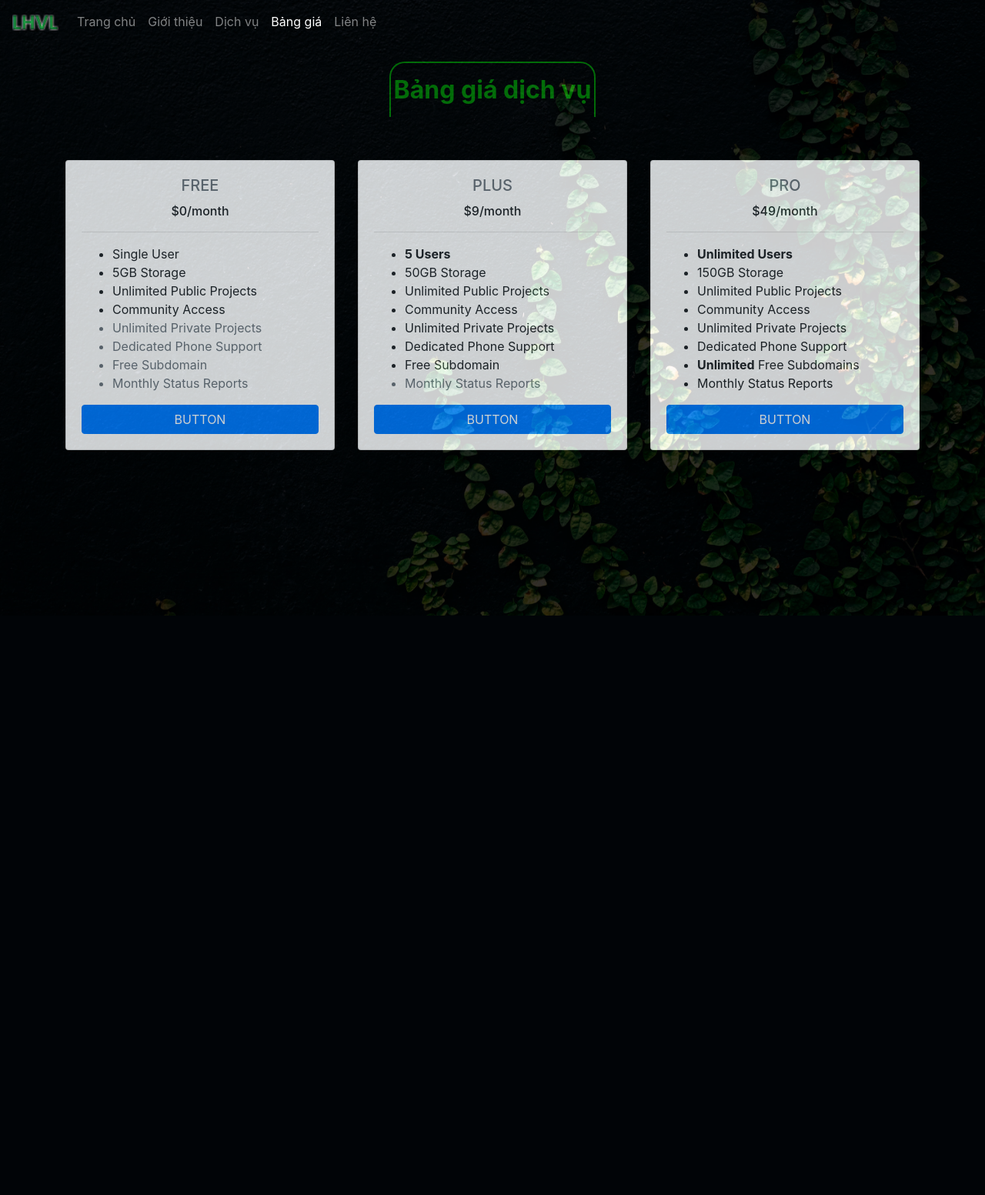
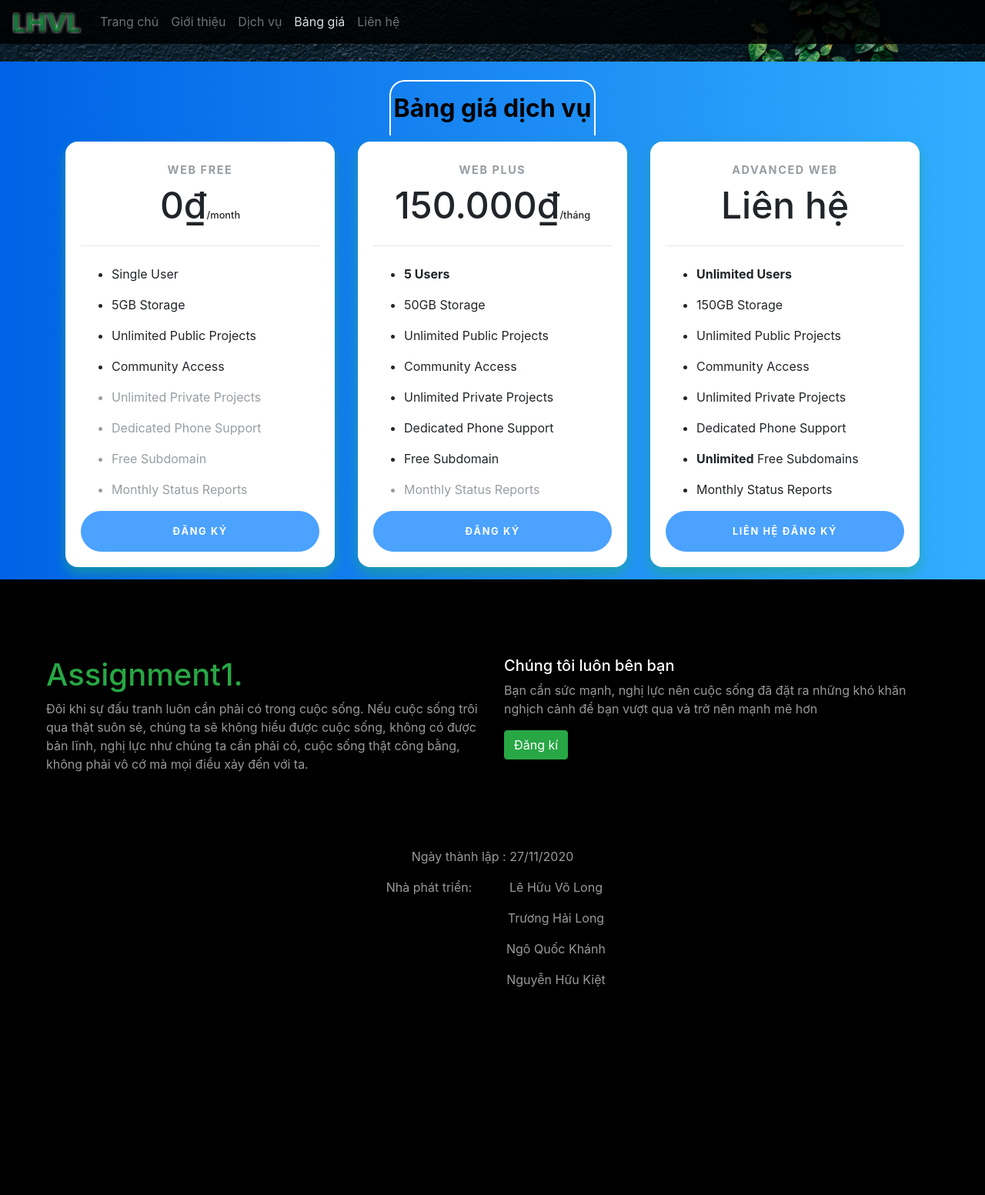
Before and after one commit to unlimited-creative14/AWebAssignment1, a PHP site: page /price.html in a window 1280 px wide. Shown: the whole page at 77% size. Before the commit the page ends 800 px from the top, so only its background shows below. Run offline with PHP 8.4, Linux system fonts and the light colour scheme.

Commit message:
Adjust backround color of pricing table..

```diff
--- a/css/price.css
+++ b/css/price.css
@@ -1,19 +1,91 @@
 #priceContainer {
     padding-top: 5rem;
+    background: transparent;
+    height: auto;
+}
+#navbarContainer {
     background: black;
-    opacity: .8;
-}
-#navBarContainer {
-        background: currentColor;
+    opacity: 0.85;
 }
 .m-border {
-    padding:1rem 0.25rem;
-    border: 2px green solid;
+    padding: 1rem 0.25rem;
+    color: black;
+    border: 2px white solid;
     border-radius: 20px 20px 0px 0px;
     border-bottom: none;
+    width: max-content;
+    margin: auto;
 }
 #priceHeader {
-    width: max-content;
+    width: 100%;
+}
+
+
+/*
+Pricing table
+*/
+
+section.pricing {
+    background: #007bff;
+    background: linear-gradient(to right, #0062E6, #33AEFF);
+  }
+
+  .pricing .card {
+    border: none;
+    border-radius: 1rem;
+    transition: all 0.2s;
+    box-shadow: 0 0.5rem 1rem 0 rgba(31, 172, 130, 0.623);
+  }
+
+  .pricing hr {
+    margin: 1.5rem 0;
+  }
+
+  .pricing .card-title {
+    margin: 0.5rem 0;
+    font-size: 0.9rem;
+    letter-spacing: .1rem;
+    font-weight: bold;
+  }
+
+  .pricing .card-price {
+    font-size: 3rem;
+    margin: 0;
+  }
+
+  .pricing .card-price .period {
+    font-size: 0.8rem;
+  }
+
+  .pricing ul li {
+    margin-bottom: 1rem;
+  }
+
+  .pricing .text-muted {
+    opacity: 0.7;
+  }
+
+  .pricing .btn {
+    font-size: 80%;
+    border-radius: 5rem;
+    letter-spacing: .1rem;
+    font-weight: bold;
+    padding: 1rem;
+    opacity: 0.7;
+    transition: all 0.2s;
+  }
+
+  /* Hover Effects on Card */
+
+  @media (min-width: 992px) {
+    .pricing .card:hover {
+      margin-top: -.25rem;
+      margin-bottom: .25rem;
+      box-shadow: 0 0.5rem 1rem 0 rgba(0, 0, 0, 0.3);
+    }
+    .pricing .card:hover .btn {
+      opacity: 1;
+    }
 }
 @media screen and (min-width: 240px){
     body {
@@ -33,7 +105,4 @@
 }
 /*Ipad ngang(1024 x 768)*/
 @media screen and (min-width: 1024px){
-    body {
-        overflow: hidden;
-    }
 }
--- a/js/home.js
+++ b/js/home.js
@@ -1,9 +1,18 @@
+// limits: [[lb, ub], [lb, ub], ...]
+function checkLimit(num, limits)
+{
+    if (limits.length == 0)
+        return false;
+    if ((num <= limits[0][1]) && (num >= limits[0][0]))
+        return true;
+    return checkLimit(num, limits.slice(1))
+}
 function createNavItem(listItem, name){
     // Just place a logo in brand tag
     let myLogo = document.createElement("img");
     myLogo.src = "./images/lhvl.png"
-    myLogo.width = 60;
-    myLogo.height = 21;
+    myLogo.width = 90;
+    myLogo.height = 28;
     myLogo.alt = "LHVL";
     document.getElementsByClassName("navbar-brand")[0].innerHTML = "";
     document.getElementsByClassName("navbar-brand")[0].appendChild(myLogo);
--- a/price.html
+++ b/price.html
@@ -31,18 +31,18 @@
                 </ul>
         </nav>
         <div class="container-fluid my-container" id="priceContainer">
-            <div class="row m-auto flex-column" id="priceHeader">
-                <h2 class="sub-title m-border">Bảng giá dịch vụ</h2>
-            </div>
-            <section class="pricing py-5">
+            <section class="pricing py-3">
+                <div class="row m-auto flex-column p-2" id="priceHeader">
+                    <h2 class="sub-title m-border">Bảng giá dịch vụ</h2>
+                </div>
                 <div class="container">
                     <div class="row">
                     <!-- Low Tier -->
                     <div class="col-lg-4">
                         <div class="card mb-5 mb-lg-0">
                         <div class="card-body">
-                            <h5 class="card-title text-muted text-uppercase text-center">Free</h5>
-                            <h6 class="card-price text-center">$0<span class="period">/month</span></h6>
+                            <h5 class="card-title text-muted text-uppercase text-center">Web Free</h5>
+                            <h6 class="card-price text-center">0₫<span class="period">/month</span></h6>
                             <hr>
                             <ul class="fa-ul">
                             <li><span class="fa-li"><i class="fas fa-check"></i></span>Single User</li>
@@ -54,7 +54,7 @@
                             <li class="text-muted"><span class="fa-li"><i class="fas fa-times"></i></span>Free Subdomain</li>
                             <li class="text-muted"><span class="fa-li"><i class="fas fa-times"></i></span>Monthly Status Reports</li>
                             </ul>
-                            <a href="#" class="btn btn-block btn-primary text-uppercase">Button</a>
+                            <a href="#" class="btn btn-block btn-primary text-uppercase">Đăng ký</a>
                         </div>
                         </div>
                     </div>
@@ -62,8 +62,8 @@
                     <div class="col-lg-4">
                         <div class="card mb-5 mb-lg-0">
                         <div class="card-body">
-                            <h5 class="card-title text-muted text-uppercase text-center">Plus</h5>
-                            <h6 class="card-price text-center">$9<span class="period">/month</span></h6>
+                            <h5 class="card-title text-muted text-uppercase text-center">Web Plus</h5>
+                            <h6 class="card-price text-center">150.000₫<span class="period">/tháng</span></h6>
                             <hr>
                             <ul class="fa-ul">
                             <li><span class="fa-li"><i class="fas fa-check"></i></span><strong>5 Users</strong></li>
@@ -75,7 +75,7 @@
                             <li><span class="fa-li"><i class="fas fa-check"></i></span>Free Subdomain</li>
                             <li class="text-muted"><span class="fa-li"><i class="fas fa-times"></i></span>Monthly Status Reports</li>
                             </ul>
-                            <a href="#" class="btn btn-block btn-primary text-uppercase">Button</a>
+                            <a href="#" class="btn btn-block btn-primary text-uppercase">Đăng ký</a>
                         </div>
                         </div>
                     </div>
@@ -83,8 +83,8 @@
                     <div class="col-lg-4">
                         <div class="card">
                         <div class="card-body">
-                            <h5 class="card-title text-muted text-uppercase text-center">Pro</h5>
-                            <h6 class="card-price text-center">$49<span class="period">/month</span></h6>
+                            <h5 class="card-title text-muted text-uppercase text-center">Advanced Web</h5>
+                            <h6 class="card-price text-center">Liên hệ<span class="period"></span></h6>
                             <hr>
                             <ul class="fa-ul">
                             <li><span class="fa-li"><i class="fas fa-check"></i></span><strong>Unlimited Users</strong></li>
@@ -96,7 +96,7 @@
                             <li><span class="fa-li"><i class="fas fa-check"></i></span><strong>Unlimited</strong> Free Subdomains</li>
                             <li><span class="fa-li"><i class="fas fa-check"></i></span>Monthly Status Reports</li>
                             </ul>
-                            <a href="#" class="btn btn-block btn-primary text-uppercase">Button</a>
+                            <a href="#" class="btn btn-block btn-primary text-uppercase">Liên hệ đăng ký</a>
                         </div>
                         </div>
                     </div>
@@ -104,5 +104,46 @@
                 </div>
             </section>
         </div>
+        <div class="footer">
+            <div class="footer_contents">
+                <div class="content_1">
+                    <div class="row">
+                        <div class="col-md">
+                            <h1 class="display-5 text-success">Assignment1.</h1>
+                            <p class="text-white">
+                                Đôi khi sự đấu tranh luôn cần phải có trong cuộc sống. Nếu cuộc sống trôi qua thật suôn sẻ, chúng ta sẽ không hiểu được cuộc sống, không có được bản lĩnh, nghị lực như chúng ta cần phải có, cuộc sống thật công bằng, không phải vô cớ mà mọi điều xảy đến với ta.
+                            </p>
+                        </div>
+                        <div class="col-md">
+                            <h5 class="text-white">
+                                Chúng tôi luôn bên bạn
+                            </h5>
+                            <p class="text-white">
+                            Bạn cần sức mạnh, nghị lực nên cuộc sống đã đặt ra những khó khăn nghịch cảnh để bạn vượt qua và trở nên mạnh mẽ hơn
+                            </p>
+                            <button type="button" class="btn btn-success">
+                                Đăng kí
+                            </button>
+                        </div>
+                    </div>
+                </div>
+                <div class="content_2 pt-0">
+                    <div class="developers">
+                        <p class="text-white">Ngày thành lập :  27/11/2020</p>
+                        <div class="row">
+                            <div class="col-sm">
+                                <p class="text-white">Nhà phát triển:</p>
+                            </div>
+                            <div class="col-sm">
+                                <p class="text-white">Lê Hữu Võ Long</p>
+                                <p class="text-white">Trương Hải Long</p>
+                                <p class="text-white">Ngô Quốc Khánh</p>
+                                <p class="text-white">Nguyễn Hữu Kiệt</p>
+                            </div>
+                        </div>
+                    </div>
+                </div>
+            </div>
+        </div>
         <script src="./js/home.js"></script>
     </body>
```
Also changed, not shown: index.html (+4 -14 lines).
